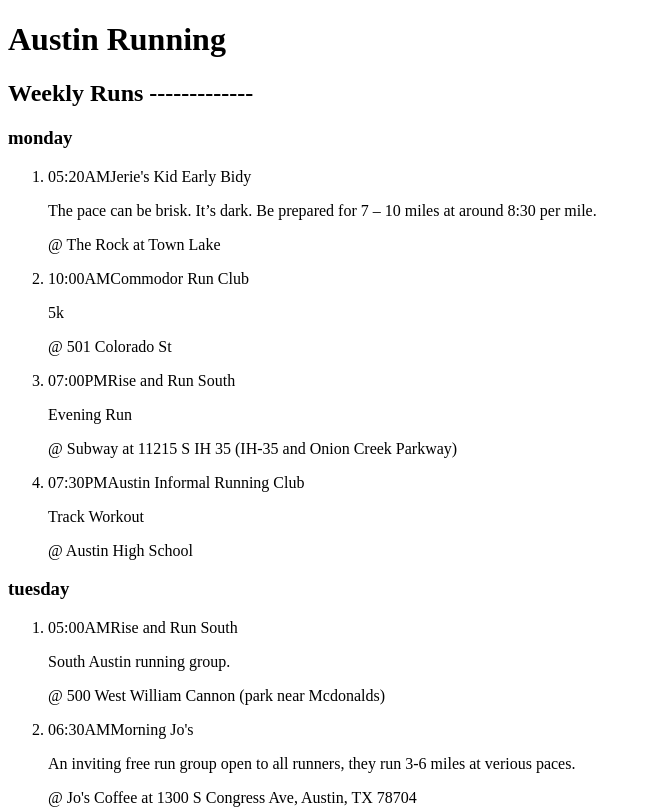
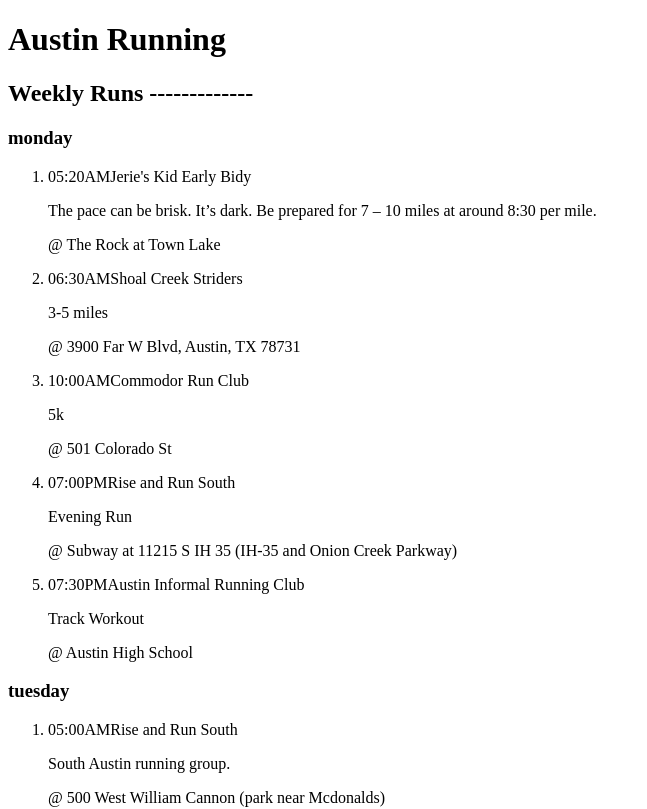
Before and after one commit to Hehk/lunch.run, a Next.js app: page /austin in a window 1280 px wide. Shown: the top 809 px of the page, without its empty margins (0-647 px from the left). Built offline with nearby package versions, Linux system fonts and the light colour scheme.

Commit message:
add shoal creek striders

```diff
--- a/pages/austin.tsx
+++ b/pages/austin.tsx
@@ -33,6 +33,46 @@
 }
 
 const groups : Record<string, group> = {
+  SHOAL_CREEK_STRIDERS: {
+    name: "Shoal Creek Striders",
+    social: {
+      instagram: "https://www.instagram.com/shoalcreekstriders/",
+      website: "https://linktr.ee/shoalcreekstriders",
+      facebook: "https://www.facebook.com/ShoalCreekStriders/",
+    },
+    runs: [
+      {
+        name: "Shoal Creek Striders",
+        description: "3-5 miles",
+        location: "3900 Far W Blvd, Austin, TX 78731",
+        time: {
+          hour: 6,
+          minute: 30,
+          day: 1
+        }
+      },
+      {
+        name: "Shoal Creek Striders",
+        description: "3-5 miles",
+        location: "2917 W. Anderson Ln, Austin, TX 78757",
+        time: {
+          hour: 6,
+          minute: 30,
+          day: 3
+        }
+      },
+      {
+        name: "Shoal Creek Striders",
+        description: "3-5 miles",
+        location: "2917 W. Anderson Ln, Austin, TX 78757",
+        time: {
+          hour: 6,
+          minute: 30,
+          day: 5
+        }
+      }
+    ]
+  },
   MORNING_JOES: {
     name: "Morning Joe's",
     social: {
```
